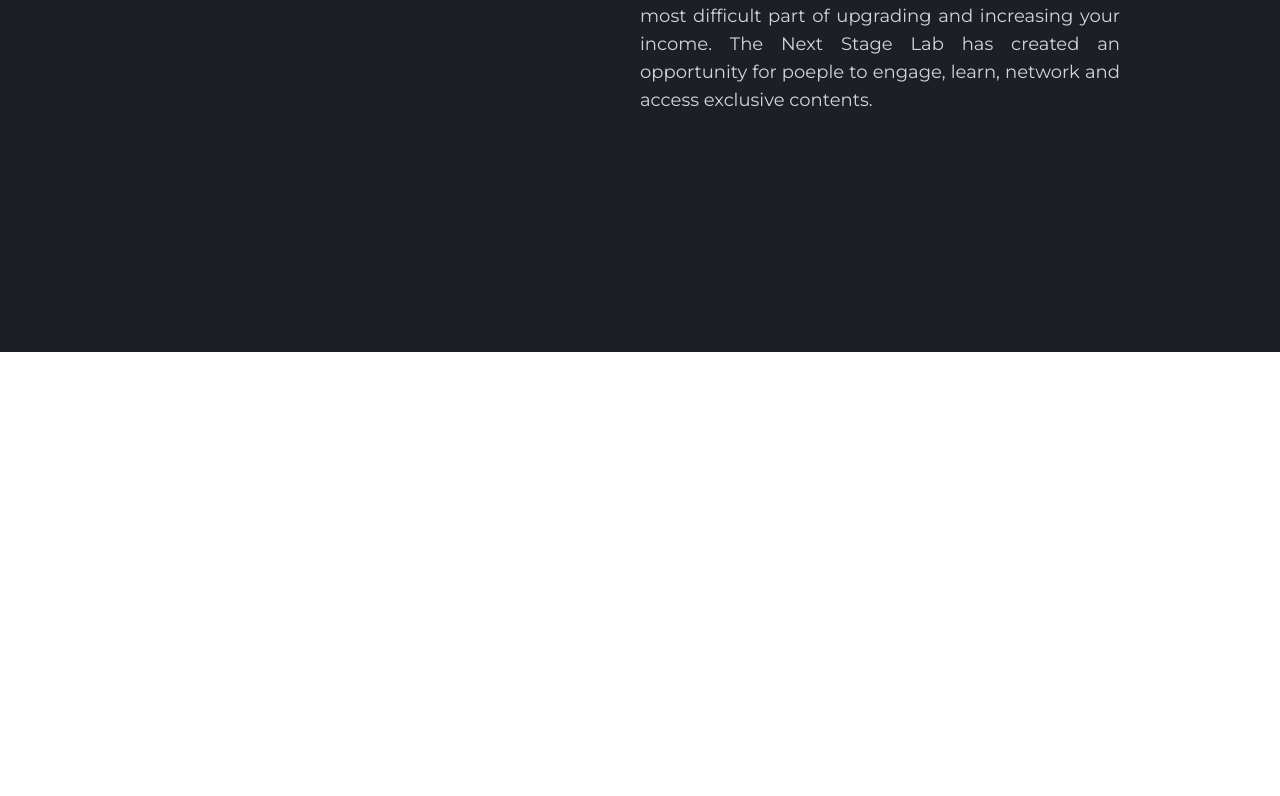
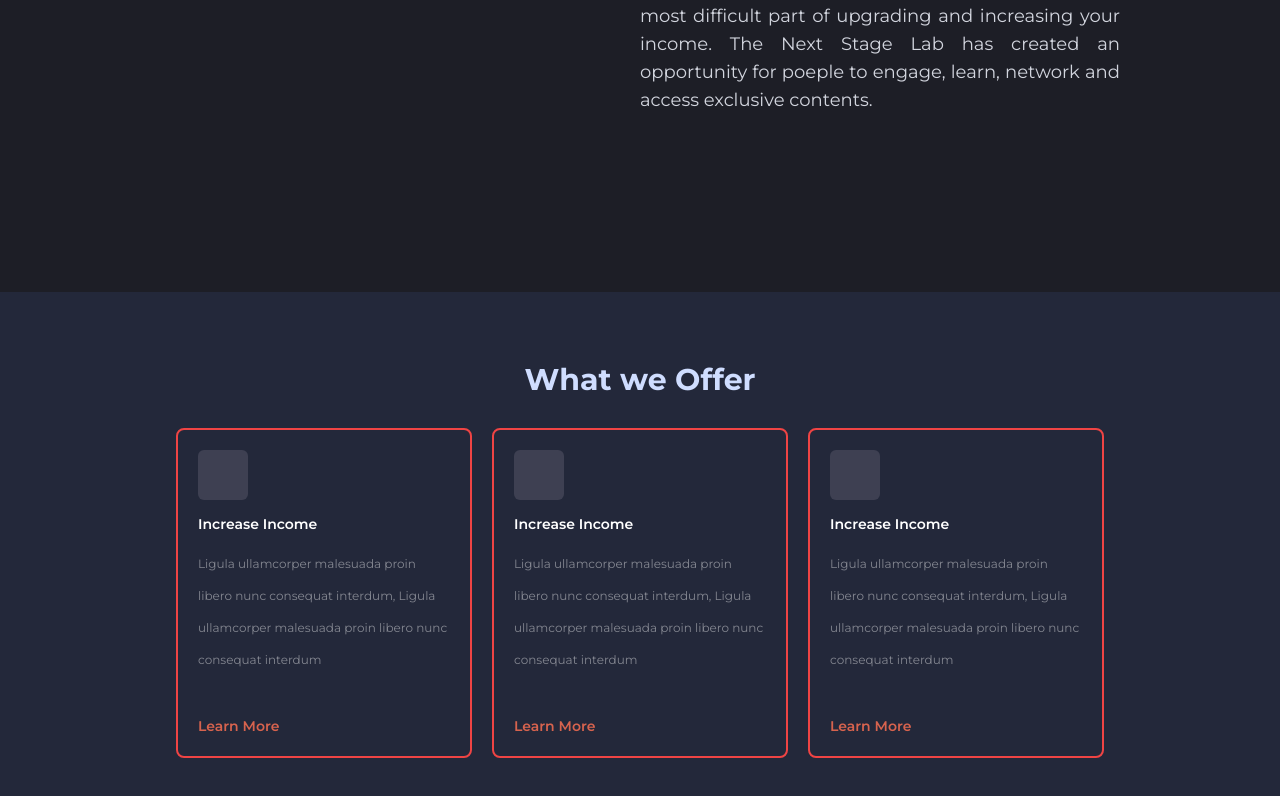
Before and after one commit to HamidTech360/swiftTelecoms, a React (Vite) app: page / in a window 1280 px wide. Shown: the part 1098-1894 px from the top of the page. Before the commit the page ends 1450 px from the top, so only its background shows below. Built offline with nearby package versions, Linux system fonts and the light colour scheme.

Commit message:
what we offer section UI design

```diff
--- a/src/screens/Home/home.style.ts
+++ b/src/screens/Home/home.style.ts
@@ -13,7 +13,7 @@ export const Banner = styled.div.attrs({
   background-size: cover;
   background-repeat: no-repeat;
   padding: 5px;
-  width: 100%;
+  /* width: 10%; */
   @media screen and (max-width: 768px) {
     background-position: 70%;
   }
@@ -40,14 +40,14 @@ export const About = styled.div.attrs({
   className:
     ' bg-[#1D1E26] text-white p-5 md:p-10 lg:p-40 md:grid grid-cols-2 ',
 })`
-  min-height: 40vh;
+  /* min-height: 40vh; */
   height: fit-content;
   font-family: Montserrat;
 `
-// color: ;
-// text-align: justify;
+
+// color: var(--Theme-Orange, #D7634E);
 // font-family: Montserrat;
-// font-size: 17px;
+// font-size: 12px;
 // font-style: normal;
-// font-weight: 400;
-// line-height: 259.4%; /* 44.098px */
+// font-weight: 600;
+// line-height: normal;
--- a/src/screens/Home/index.css
+++ b/src/screens/Home/index.css
@@ -1,4 +1,5 @@
 .test {
   text-align: center;
   padding: 50px;
+  border: 2px solid rgba(44, 85, 189, 0.28);
 }
--- a/src/screens/Home/index.tsx
+++ b/src/screens/Home/index.tsx
@@ -1,5 +1,6 @@
 import CustomButton from '../../components/CustomButton/CustomButton'
 import { Banner, TopText, SubText, BodyText, About } from './home.style'
+import OfferSection from './offer'
 
 const Home = () => {
   return (
@@ -43,6 +44,9 @@ const Home = () => {
           </p>
         </div>
       </About>
+      <>
+        <OfferSection />
+      </>
     </div>
   )
 }
--- /dev/null
+++ b/src/screens/Home/offer.tsx
@@ -0,0 +1,61 @@
+import React from 'react'
+import { Link } from 'react-router-dom'
+
+interface ICardText {
+  img: any
+  title: string
+  text: string
+  link: string
+}
+
+function OfferSection() {
+  const cardText: ICardText[] = [
+    {
+      img: '',
+      title: 'Increase Income',
+      text: ` Ligula ullamcorper malesuada proin libero nunc consequat interdum, Ligula ullamcorper malesuada proin libero nunc consequat interdum`,
+      link: `#`,
+    },
+    {
+      img: '',
+      title: 'Increase Income',
+      text: ` Ligula ullamcorper malesuada proin libero nunc consequat interdum, Ligula ullamcorper malesuada proin libero nunc consequat interdum`,
+      link: `#`,
+    },
+    {
+      img: '',
+      title: 'Increase Income',
+      text: ` Ligula ullamcorper malesuada proin libero nunc consequat interdum, Ligula ullamcorper malesuada proin libero nunc consequat interdum`,
+      link: `#`,
+    },
+  ]
+  return (
+    <div className=" bg-[#23283a] min-h-[50vh] p-5 lg:py-10 lg:px-44">
+      <p className="text-[#CFDDFF] text-center text-xl md:text-3xl font-bold leading-normal">
+        What we Offer
+      </p>
+      <div className="md:grid md:grid-cols-2 lg:grid-cols-3  md:gap-5 ">
+        {cardText.map((item: any, i: number) => (
+          <div
+            key={i}
+            className="border-2 border-solid border-red-500 p-2 md:p-5 rounded-lg mb-6"
+          >
+            <div className="w-[50px] h-[50px] bg-[#3E4052] rounded-md"></div>
+            <p className="text-[#FFF] text-sm font-semibold ">{item.title}</p>
+            <p className="text-xs font-normal leading-8 text-[#ffffff70] mb-10">
+              {item.text}{' '}
+            </p>
+            <Link
+              to={item.link}
+              className="text-[#D7634E] text-sm font-semibold no-underline "
+            >
+              Learn More{' '}
+            </Link>
+          </div>
+        ))}
+      </div>
+    </div>
+  )
+}
+
+export default OfferSection
```
